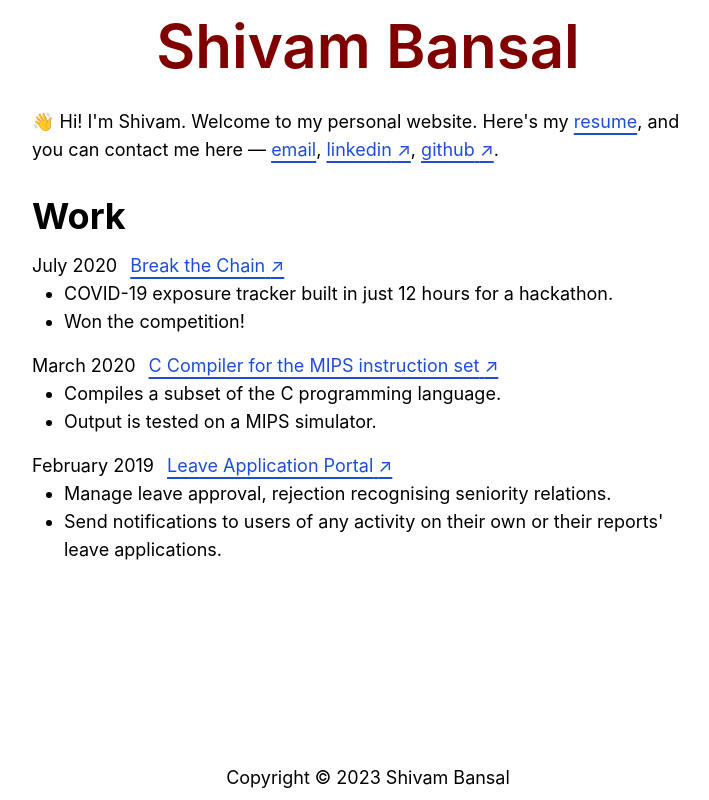
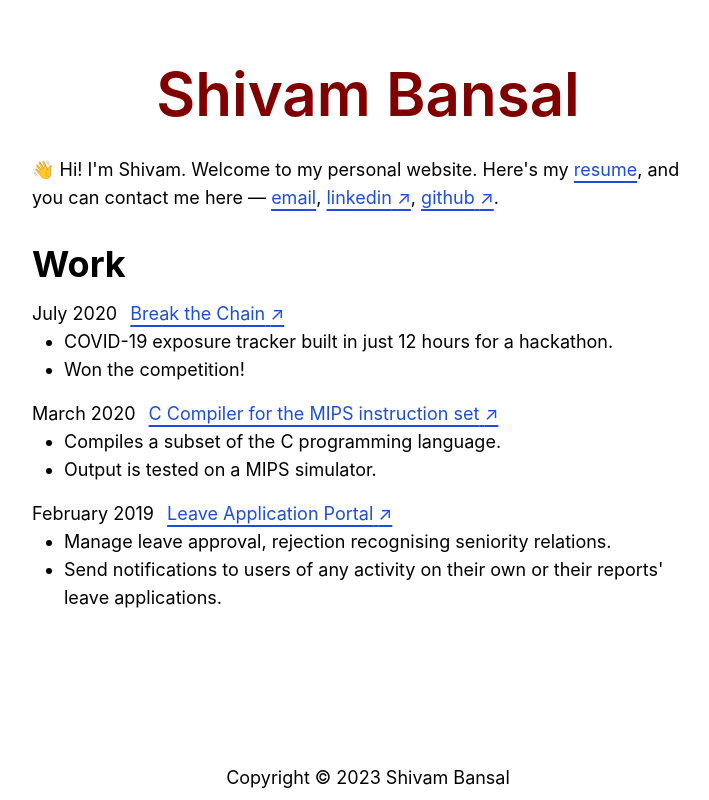
Before and after one commit to shivambl/personal-website, a SvelteKit app: page / in a window 1280 px wide. Shown: the whole page, without its empty margins (272-981 px from the left). Built offline with nearby package versions, Linux system fonts and the light colour scheme.

Commit message:
Increase top padding

```diff
--- a/src/routes/+layout.svelte
+++ b/src/routes/+layout.svelte
@@ -5,7 +5,7 @@
 </script>
 
 <div class="px-4 text-lg flex flex-col h-screen">
-	<header class="pt-4 pb-8 text-center text-6xl font-semibold text-maroon-600"><a href="/">Shivam Bansal</a></header>
+	<header class="pt-16 pb-8 text-center text-6xl font-semibold text-maroon-600"><a href="/">Shivam Bansal</a></header>
 	<!-- <nav class="pt-2 pb-8 text-xl text-center uppercase font-bold">
 		<a href="/about" class="hover:underline underline-offset-[4.5px] decoration-[1.5px]">About</a>
 		/
```
